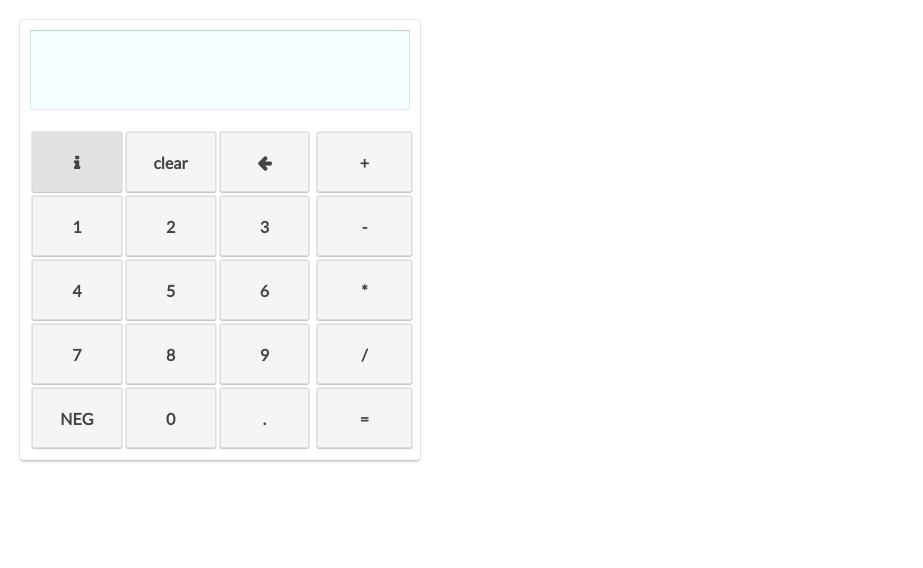
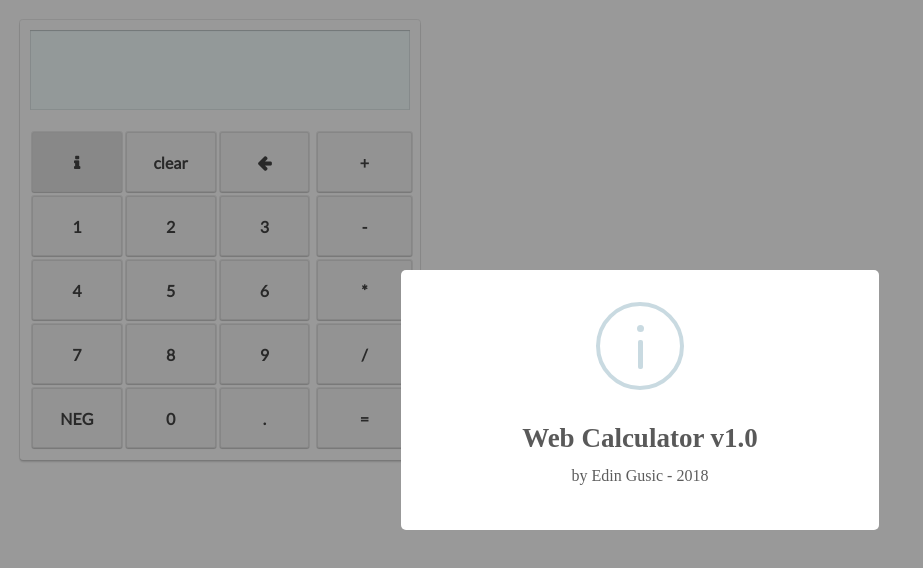
Before and after one commit to GusicE/calculator, a plain HTML site: page index.html in a window 1280 px wide. Both pictures are taken after a click on the button 76 px from the left and 162 px from the top of the page. Shown: the whole page, without its empty margins (0-923 px from the left). Drawn offline with nearby package versions, Linux system fonts and the light colour scheme.

Commit message:
Calculator v1

```diff
--- a/css/reset.css
+++ b/css/reset.css
@@ -7,3 +7,7 @@
 html {
 	box-sizing: border-box;
 }
+
+p, a, h1, h2, h3, h4, span {
+	font-family: 'Lato', sans-serif;
+}
--- a/css/style.css
+++ b/css/style.css
@@ -1,4 +1,8 @@
-.container {
+html, body, #container {
+	height: 100%;
+}
+
+#container {
 	padding: 20px;
 }
 
--- a/index.html
+++ b/index.html
@@ -7,7 +7,7 @@
 		<link rel="stylesheet" type="text/css" href="css/reset.css">
 	</head>
 	<body>
-		<div class="container">
+		<div id="container">
 			<div id="calcWrapper">
 				<div id="screen">
 				</div>
@@ -22,5 +22,6 @@
 			</div>
 		</div>
 		<script src="js/script.js"></script>
+		<script src="https://unpkg.com/sweetalert/dist/sweetalert.min.js"></script>
 	</body>
 </html>
--- a/js/script.js
+++ b/js/script.js
@@ -290,7 +290,13 @@ class Screen {
 		}
 
 		info() {
-			alert("WEB CALCULATOR v0.9\nEdin Gusic 2018");
+			swal({
+			  title: "Web Calculator v1.0",
+			  text: "by Edin Gusic - 2018",
+			  icon: "info",
+			  button: false,
+			  animation: false
+			});
 		}
 
 		debug() {
```
